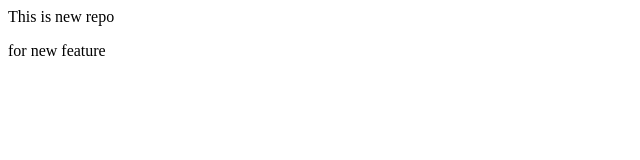
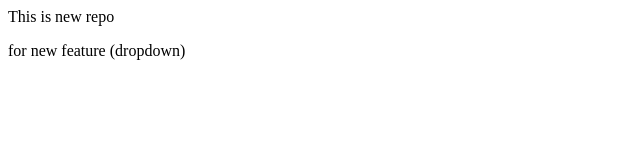
Before and after one commit to Parshva-Vasani/localrepo, a plain HTML site: page index.html in a window 1280 px wide. Shown: the full height of the page, 0-640 px from the left. Drawn offline with Linux system fonts and the light colour scheme.

Commit message:
added dropdown

```diff
--- a/index.html
+++ b/index.html
@@ -1,2 +1,2 @@
 <p>This is new repo</p>
-<p>for new feature</p>
+<p>for new feature (dropdown)</p>
```
